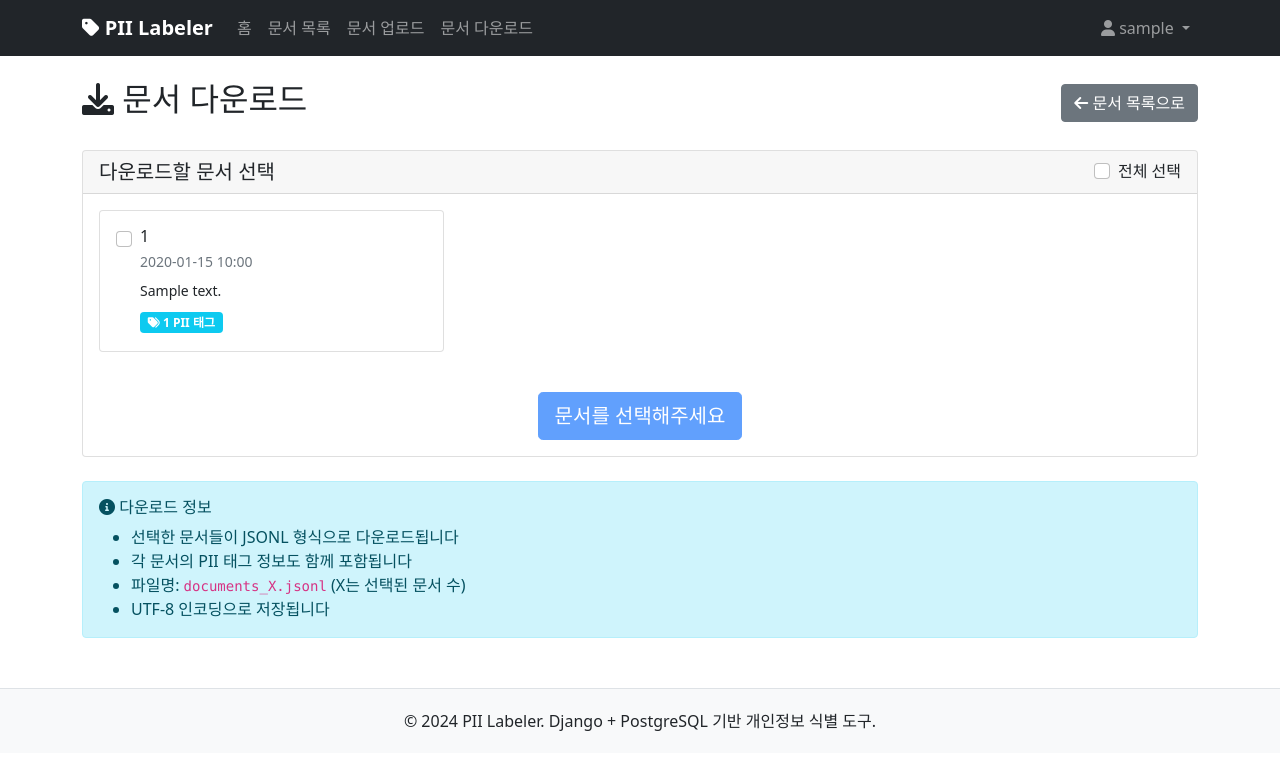
After one commit to tama0728/PII_labeler, a Django app: page /documents/download/ in a window 1280 px wide. The commit adds this page. Shown: the top 770 px of the page. Run offline with Django 4.2, Linux system fonts and the light colour scheme; a user stored in the database is signed in; tables that the repository leaves empty hold one stand-in row (values such as "Sample post").

Commit message:
jsonl 다운로드 기능 추가

```diff
--- a/main/templates/main/base.html
+++ b/main/templates/main/base.html
@@ -38,7 +38,10 @@
                         <a class="nav-link" href="{% url 'document_list' %}">문서 목록</a>
                     </li>
                     <li class="nav-item">
-                        <a class="nav-link" href="{% url 'document_create' %}">문서 생성</a>
+                        <a class="nav-link" href="{% url 'document_create' %}">문서 업로드</a>
+                    </li>
+                    <li class="nav-item">
+                        <a class="nav-link" href="{% url 'document_download' %}">문서 다운로드</a>
                     </li>
                     {% endif %}
                 </ul>
--- /dev/null
+++ b/main/templates/main/document_download.html
@@ -0,0 +1,145 @@
+{% extends 'main/base.html' %}
+
+{% block title %}문서 다운로드 - PII Labeler{% endblock %}
+
+{% block extra_js %}
+<script>
+document.addEventListener('DOMContentLoaded', function() {
+    const selectAllBtn = document.getElementById('select-all');
+    const checkboxes = document.querySelectorAll('input[name="selected_documents"]');
+    const downloadBtn = document.getElementById('download-btn');
+
+    // 전체 선택/해제 기능
+    selectAllBtn.addEventListener('click', function() {
+        const isChecked = this.checked;
+        checkboxes.forEach(checkbox => {
+            checkbox.checked = isChecked;
+        });
+        updateDownloadButton();
+    });
+
+    // 개별 체크박스 변경 시
+    checkboxes.forEach(checkbox => {
+        checkbox.addEventListener('change', function() {
+            updateDownloadButton();
+            updateSelectAllState();
+        });
+    });
+
+    function updateDownloadButton() {
+        const selectedCount = document.querySelectorAll('input[name="selected_documents"]:checked').length;
+        downloadBtn.disabled = selectedCount === 0;
+        downloadBtn.textContent = selectedCount > 0 ?
+            `JSONL 다운로드 (${selectedCount}개 문서)` :
+            '문서를 선택해주세요';
+    }
+
+    function updateSelectAllState() {
+        const totalCheckboxes = checkboxes.length;
+        const checkedCheckboxes = document.querySelectorAll('input[name="selected_documents"]:checked').length;
+
+        if (checkedCheckboxes === 0) {
+            selectAllBtn.indeterminate = false;
+            selectAllBtn.checked = false;
+        } else if (checkedCheckboxes === totalCheckboxes) {
+            selectAllBtn.indeterminate = false;
+            selectAllBtn.checked = true;
+        } else {
+            selectAllBtn.indeterminate = true;
+        }
+    }
+
+    // 초기 상태 설정
+    updateDownloadButton();
+});
+</script>
+{% endblock %}
+
+{% block content %}
+<div class="d-flex justify-content-between align-items-center mb-4">
+    <h2><i class="fas fa-download"></i> 문서 다운로드</h2>
+    <a href="{% url 'document_list' %}" class="btn btn-secondary">
+        <i class="fas fa-arrow-left"></i> 문서 목록으로
+    </a>
+</div>
+
+{% if documents %}
+<div class="card">
+    <div class="card-header">
+        <div class="d-flex justify-content-between align-items-center">
+            <h5 class="mb-0">다운로드할 문서 선택</h5>
+            <div class="form-check">
+                <input class="form-check-input" type="checkbox" id="select-all">
+                <label class="form-check-label" for="select-all">
+                    전체 선택
+                </label>
+            </div>
+        </div>
+    </div>
+    <div class="card-body">
+        <form method="post" action="{% url 'download_jsonl' %}">
+            {% csrf_token %}
+            <div class="row">
+                {% for document in documents %}
+                <div class="col-md-6 col-lg-4 mb-3">
+                    <div class="card h-100">
+                        <div class="card-body">
+                            <div class="form-check">
+                                <input class="form-check-input" type="checkbox"
+                                       name="selected_documents" value="{{ document.id }}"
+                                       id="doc_{{ document.id }}">
+                                <label class="form-check-label w-100" for="doc_{{ document.id }}">
+                                    <div class="d-flex justify-content-between align-items-start">
+                                        <div class="flex-grow-1">
+                                            <h6 class="card-title mb-1">{{ document.data_id }}</h6>
+                                            <p class="card-text small text-muted mb-2">
+                                                {{ document.created_at|date:"Y-m-d H:i" }}
+                                            </p>
+                                            <p class="card-text small">
+                                                {{ document.text|truncatewords:15 }}
+                                            </p>
+                                        </div>
+                                    </div>
+                                    <div class="mt-2">
+                                        <span class="badge bg-info">
+                                            <i class="fas fa-tags"></i> {{ document.pii_tags.count }} PII 태그
+                                        </span>
+                                    </div>
+                                </label>
+                            </div>
+                        </div>
+                    </div>
+                </div>
+                {% endfor %}
+            </div>
+
+            <div class="mt-4 text-center">
+                <button type="submit" class="btn btn-primary btn-lg" id="download-btn" disabled>
+                    <i class="fas fa-download"></i> 문서를 선택해주세요
+                </button>
+            </div>
+        </form>
+    </div>
+</div>
+
+<div class="alert alert-info mt-4">
+    <h6><i class="fas fa-info-circle"></i> 다운로드 정보</h6>
+    <ul class="mb-0">
+        <li>선택한 문서들이 JSONL 형식으로 다운로드됩니다</li>
+        <li>각 문서의 PII 태그 정보도 함께 포함됩니다</li>
+        <li>파일명: <code>documents_X.jsonl</code> (X는 선택된 문서 수)</li>
+        <li>UTF-8 인코딩으로 저장됩니다</li>
+    </ul>
+</div>
+
+{% else %}
+<div class="text-center py-5">
+    <i class="fas fa-file-alt fa-3x text-muted mb-3"></i>
+    <h4 class="text-muted">다운로드할 문서가 없습니다</h4>
+    <p class="text-muted">먼저 문서를 업로드해주세요.</p>
+    <a href="{% url 'document_create' %}" class="btn btn-primary">
+        <i class="fas fa-upload"></i> 문서 업로드
+    </a>
+</div>
+{% endif %}
+{% endblock %}
--- a/main/urls.py
+++ b/main/urls.py
@@ -6,6 +6,8 @@ urlpatterns = [
     path('documents/', views.document_list, name='document_list'),
     path('documents/create/', views.document_create, name='document_create'),
     path('documents/<int:pk>/', views.document_detail, name='document_detail'),
+    path('documents/download/', views.document_download, name='document_download'),
+    path('documents/download/jsonl/', views.download_jsonl, name='download_jsonl'),
     path('api/add-pii-tag/', views.add_pii_tag, name='add_pii_tag'),
     path('register/', views.register, name='register'),
 ]
--- a/main/views.py
+++ b/main/views.py
@@ -3,7 +3,7 @@ from django.contrib.auth.decorators import login_required
 from django.contrib.auth import login, authenticate
 from django.contrib.auth.forms import UserCreationForm
 from django.contrib import messages
-from django.http import JsonResponse
+from django.http import JsonResponse, HttpResponse
 from django.views.decorators.csrf import csrf_exempt
 from django.core.files.storage import default_storage
 from django.core.files.base import ContentFile
@@ -182,3 +182,87 @@ def register(request):
     else:
         form = UserCreationForm()
     return render(request, 'main/register.html', {'form': form})
+
+@login_required
+def document_download(request):
+    """문서 다운로드 페이지"""
+    documents = Document.objects.filter(created_by=request.user)
+    return render(request, 'main/document_download.html', {'documents': documents})
+
+@login_required
+def download_jsonl(request):
+    """선택된 문서들을 JSONL 형식으로 다운로드"""
+    if request.method == 'POST':
+        try:
+            selected_doc_ids = request.POST.getlist('selected_documents')
+
+            if not selected_doc_ids:
+                messages.error(request, '다운로드할 문서를 선택해주세요.')
+                return redirect('document_download')
+
+            # 선택된 문서들 조회
+            documents = Document.objects.filter(
+                id__in=selected_doc_ids,
+                created_by=request.user
+            )
+
+            if not documents.exists():
+                messages.error(request, '선택된 문서를 찾을 수 없습니다.')
+                return redirect('document_download')
+
+            # JSONL 데이터 생성
+            jsonl_lines = []
+            for document in documents:
+                # PII 태그들 조회
+                pii_tags = document.pii_tags.all()
+
+                # entities 배열 생성
+                entities = []
+                for tag in pii_tags:
+                    entity = {
+                        "span_text": tag.span_text,
+                        "entity_type": tag.pii_category.value,
+                        "start_offset": tag.start_offset,
+                        "end_offset": tag.end_offset,
+                        "span_id": tag.span_id,
+                        "entity_id": tag.entity_id,
+                        "annotator": tag.annotator,
+                        "identifier_type": tag.identifier_type
+                    }
+                    entities.append(entity)
+
+                # JSON 객체 생성
+                json_obj = {
+                    "metadata": {
+                        "data_id": document.data_id,
+                        "number_of_subjects": int(document.number_of_subjects) if document.number_of_subjects.isdigit() else 0,
+                        "provenance": {
+                            "dialog_type": document.dialog_type,
+                            "turn_cnt": int(float(document.turn_cnt)) if document.turn_cnt.replace('.', '').isdigit() else 0,
+                            "doc_id": document.doc_id
+                        }
+                    },
+                    "text": document.text,
+                    "entities": entities
+                }
+
+                jsonl_lines.append(json.dumps(json_obj, ensure_ascii=False))
+
+            # JSONL 파일 내용 생성
+            jsonl_content = '\n'.join(jsonl_lines)
+
+            # HTTP 응답 생성
+            response = HttpResponse(
+                jsonl_content,
+                content_type='application/json; charset=utf-8'
+            )
+            response['Content-Disposition'] = f'attachment; filename="documents_{len(documents)}.jsonl"'
+
+            messages.success(request, f'{len(documents)}개의 문서가 JSONL 파일로 다운로드되었습니다.')
+            return response
+
+        except Exception as e:
+            messages.error(request, f'다운로드 중 오류가 발생했습니다: {str(e)}')
+            return redirect('document_download')
+
+    return redirect('document_download')
```
